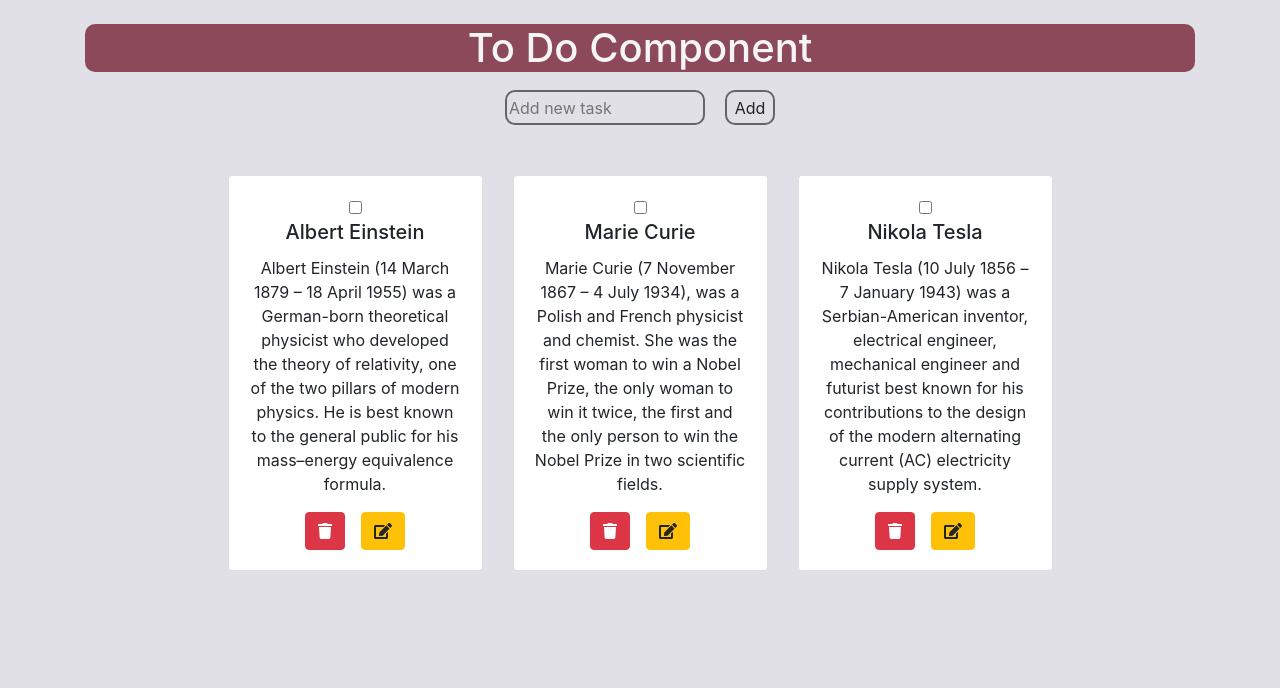
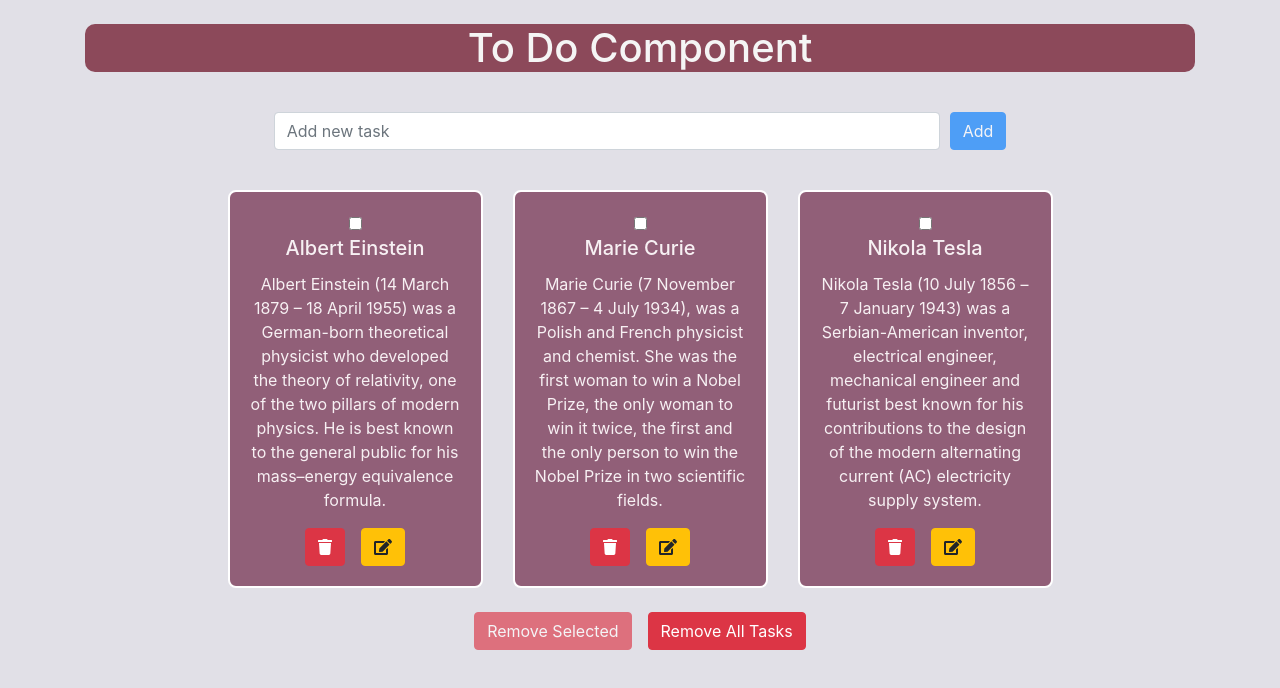
Before and after one commit to Nayopes/Sepoyan-Mariam-React, a React (Create React App) app: page / in a window 1280 px wide. Shown: the top 688 px of the page. Built offline with nearby package versions, Linux system fonts and the light colour scheme.

Commit message:
Creating delet selected and delete all buttons, also work with enter button

```diff
--- a/src/Components/AddTask/AddNewTask.js
+++ b/src/Components/AddTask/AddNewTask.js
@@ -1,5 +1,6 @@
 import React from 'react'
 import styles from './addTask.module.css'
+import {Form, Button} from 'react-bootstrap'
 
 class AddNewTask extends React.Component {
     state = {
@@ -11,31 +12,36 @@ class AddNewTask extends React.Component {
             inputValue: value
         })
     }
-    render() {
+    handleS = ({type, key}) => {
+        if(type === 'keypress' && key !== 'Enter') return
+
+        const {handleSubmit} = this.props
         const {inputValue} = this.state
-        const {handleSubmit} = this.props
-        const handleS = () => {
+
         handleSubmit(inputValue)
         this.setState({
             inputValue:''
         })
     }
+    render() {
+        const {inputValue} = this.state
         return(
-            <div>
-                <input
+            <div className={styles.formsRow}>
+                <Form.Control
                 type = "text"
                 placeholder = "Add new task"
                 onChange = {this.handleChange}
+                onKeyPress = {this.handleS}
                 value = {inputValue}
-                    className = {styles.input}
+                style = {{width: '60%', marginRight: '10px'}}
                 />
-                <button
-                    onClick = {handleS}
-                    className = {styles.button}
+                <Button
+                    variant = 'primary'
+                    onClick = {this.handleS}
                     disabled = {!!!inputValue}
                 >
                     Add
-                </button>
+                </Button>
             </div>
         )
     }
--- a/src/Components/AddTask/addTask.module.css
+++ b/src/Components/AddTask/addTask.module.css
@@ -1,16 +1,6 @@
-.input{
-    width: 200px;
-    height: 35px;
-    border-radius: 10px;
-    border: 2px solid rgb(102, 101, 101);
-    background-color: transparent;
-    margin: 10px;
+
+.formsRow{
+    display: flex;
+    justify-content: center;
+    margin-top: 40px;
 }
-.button{
-    width: 50px;
-    height: 35px;
-    border-radius: 10px;
-    border: 2px solid rgb(102, 101, 101);
-    background-color: transparent;
-    margin: 10px;
-}
--- a/src/Components/Task/Task.js
+++ b/src/Components/Task/Task.js
@@ -2,13 +2,17 @@ import React from 'react'
 import {Card, Button} from 'react-bootstrap'
 import { FontAwesomeIcon } from '@fortawesome/react-fontawesome'
 import { faTrash , faEdit } from '@fortawesome/free-solid-svg-icons'
+import styles from './task.module.css'
 
 
-const Task = ({task, handleDeleteOneTask}) => {
+const Task = ({task, handleDeleteOneTask, toggleSetRemoveTaskIds}) => {
     return(
-        <Card style={{ width: '18rem' }}>
+        <Card className={styles.card}>
             <Card.Body>
-                <input type="checkbox"/>
+                <input
+                type = "checkbox"
+                onClick = {()=>toggleSetRemoveTaskIds(task._id)}
+                />
                 <Card.Title> {task.title} </Card.Title>
                 <Card.Text> {task.description} </Card.Text>
                 <Button
--- a/src/Components/Task/task.module.css
+++ b/src/Components/Task/task.module.css
@@ -1,9 +1,7 @@
-.task{
-    width: 80%;
-    border: 1px solid black;
+.card{
+    width: 18rem;
+    border: 2px solid white;
     border-radius: 8px;
-    background-color: rgba(90, 7, 42, .6) ;
+    background-color: rgba(92, 10, 48, 0.6) ;
     color: rgb(247, 240, 243);
-    padding: 40px;
-    margin-left: 10px;
 }
--- a/src/Components/ToDo/ToDo.js
+++ b/src/Components/ToDo/ToDo.js
@@ -3,7 +3,7 @@ import Task from '../Task/Task'
 import AddNewTask from '../AddTask/AddNewTask'
 import styles from './todo.module.css'
 import RandomId from '../helpers/RandomId'
-import { Container , Row , Col } from 'react-bootstrap'
+import { Container , Row , Col, Button } from 'react-bootstrap'
 
  class ToDo extends React.Component {
     state = {
@@ -33,6 +33,7 @@ import { Container , Row , Col } from 'react-bootstrap'
                 `
             }
         ],
+        removeTasks: new Set(),
     }
     handleSubmit = (value) => {
         if (!value) return
@@ -52,8 +53,33 @@ import { Container , Row , Col } from 'react-bootstrap'
             tasks
         })
     }
+    toggleSetRemoveTaskIds = (_id) =>{
+        let removeTasks = new Set(this.state.removeTasks)
+        if (removeTasks.has(_id)){
+            removeTasks.delete(_id)
+        }else{
+            removeTasks.add(_id)
+        }
+        this.setState({
+            removeTasks
+        })
+    }
+    removeSelectedTasks = () => {
+        let tasks = [...this.state.tasks]
+        let removeTasks = new Set(this.state.removeTasks)
+        tasks = tasks.filter(el=>!removeTasks.has(el._id))
+        this.setState({
+            tasks,
+            removeTasks: new Set()
+        })
+    }
+    removeAllTasks = () => {
+        this.setState({
+            tasks:[]
+        })
+    }
     render(){
-        const {tasks} = this.state
+        const {tasks, removeTasks} = this.state
         const Tasks = tasks.map(task => {
             return (
                 <Col
@@ -64,8 +90,10 @@ import { Container , Row , Col } from 'react-bootstrap'
                     xl={3}
                 >
                     <Task
-                        task={task}
-                        handleDeleteOneTask ={this.handleDeleteOneTask}
+                        task = {task}
+                        handleDeleteOneTask = {this.handleDeleteOneTask}
+                        toggleSetRemoveTaskIds = {this.toggleSetRemoveTaskIds}
+                        disabled={!!removeTasks.size}
                     />
                 </Col>
             )
@@ -73,17 +101,38 @@ import { Container , Row , Col } from 'react-bootstrap'
         return(
             <div>
                 <Container>
-                    <Row className="justify-content-center mt-4">
+                    <Row className="d-flex justify-content-center mt-4">
                         <Col>
                             <h1 className={styles.title}>To Do Component</h1>
                             <AddNewTask
                                 handleSubmit={this.handleSubmit}
+                                disabled={!!removeTasks.size}
                             />
                         </Col>
                     </Row>
-                    <Row className="justify-content-center mt-4">
+                    <Row className="d-flex justify-content-center mt-4 mb-4">
                         {!tasks.length && <div> Sorry, tasks are empty!</div>}
                         {Tasks}
+                    </Row>
+                    <Row className="d-flex justify-content-center">
+                        <Col>
+                            <Button
+                                variant="danger"
+                                className={!tasks.length && 'd-none'}
+                                onClick={this.removeSelectedTasks}
+                                disabled={!!!removeTasks.size}
+                            >
+                                Remove Selected
+                            </Button>
+                            <Button
+                                variant="danger"
+                                className={!tasks.length ? 'd-none' : 'ml-3'}
+                                onClick={this.removeAllTasks}
+                                disabled={!!removeTasks.size}
+                            >
+                                Remove All Tasks
+                            </Button>
+                        </Col>
                     </Row>
                 </Container>
             </div>
--- a/src/Components/ToDo/todo.module.css
+++ b/src/Components/ToDo/todo.module.css
@@ -4,3 +4,6 @@
     width: 100%;
     border-radius: 10px;
 }
+.button{
+    margin-right: 20px;
+}
```
Also changed, not shown: 1 other file (tests, documents, lock files or other folders). Lines whose indentation alone changed are shown as unchanged.
